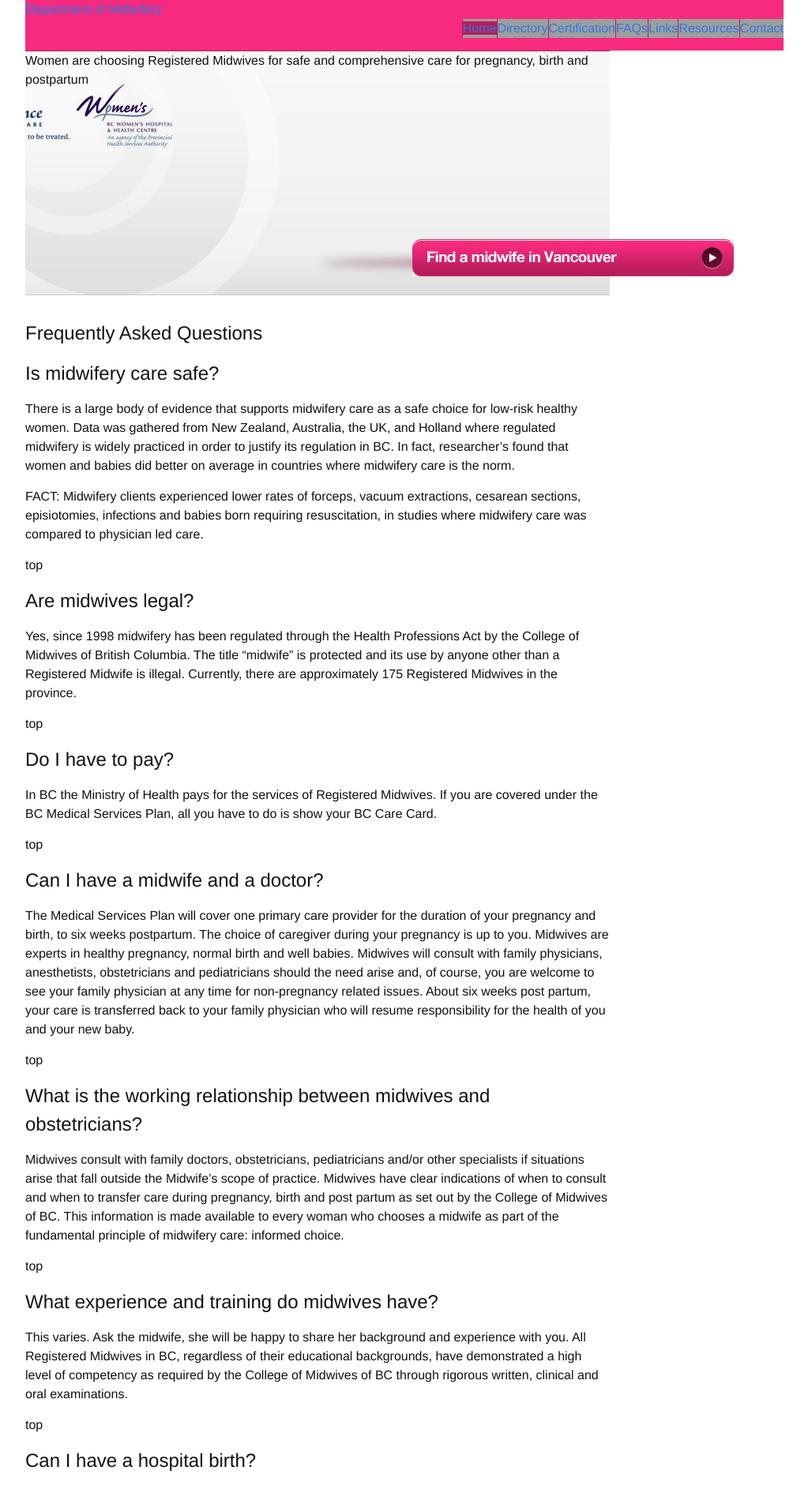
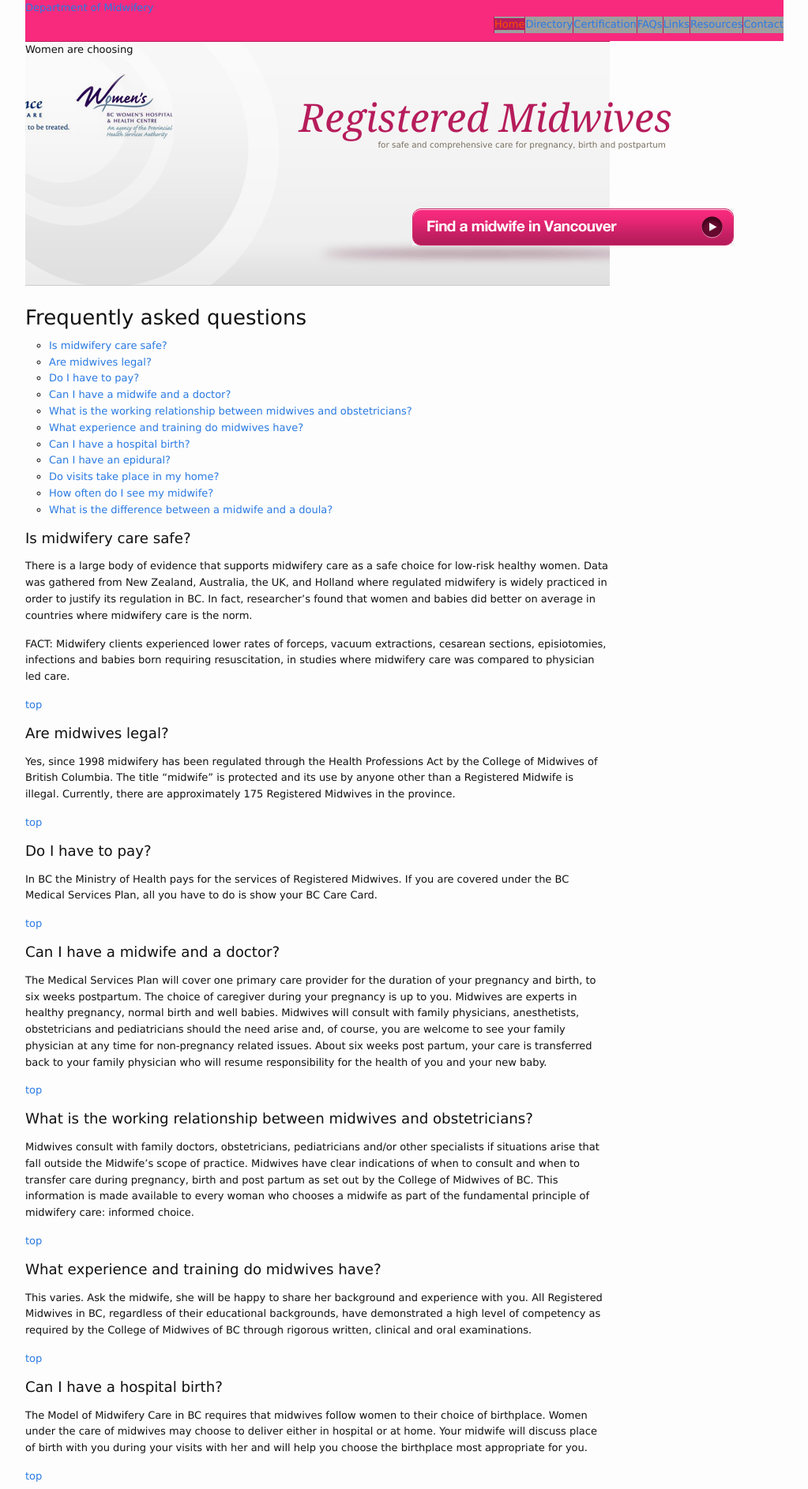
Before and after one commit to cbewza/mw, a Jekyll site: the page built from faqs.md, in a window 1280 px wide. Shown: the top 1886 px of the page at 79% size, without its empty margins (238-1261 px from the left). Built offline with Jekyll 4.4.1, drawn with Linux system fonts in a browser that asks for light colours; grey boxes are pictures that could not be loaded.

Commit message:
More css style changes. Updated FAQs with html.

```diff
--- a/_sass/_base.scss
+++ b/_sass/_base.scss
@@ -17,13 +17,11 @@ body {
     font-family: $base-font-family;
     font-size: $base-font-size;
     line-height: $base-line-height;
-    font-weight: 300;
+    font-weight: normal;
     color: $text-color;
     background-color: $background-color;
     -webkit-text-size-adjust: 100%;
 }
-
-
 
 /**
  * Set `margin-bottom` to maintain vertical rhythm
--- /dev/null
+++ b/_sass/_reset.scss
@@ -0,0 +1,31 @@
+
+/* RESET */
+/* ----------------------------------------- */
+
+/* Global reset */
+/* Based upon 'reset.css' in the Yahoo! User Interface Library: http://developer.yahoo.com/yui */
+*, html, body, div, dl, dt, dd, ul, ol, li, h1, h2, h3, h4, h5, h6, pre, form, label, fieldset, input, p, blockquote, th, td { margin:0; padding:0 }
+table { border-collapse: collapse; border-spacing: 0 }
+fieldset, img { border: 0 }
+address, caption, cite, code, dfn, em, strong, th, var { font-style: normal; font-weight: normal }
+caption, th { text-align: left }
+h1, h2, h3, h4, h5, h6 { font-size: 100%; font-weight: normal }
+q:before, q:after { content:''}
+
+/* Global reset-RESET */
+/* The below restores some sensible defaults */
+strong { font-weight: bold }
+em { font-style: italic }
+a img { border: none } /* Gets rid of IE's blue borders */
+
+/* CLEAR FIX*/
+.clearfix after {content: ".";
+	display: block;
+	height: 0;
+	clear: both;
+	visibility: hidden;}
+.clearfix {display: inline-block;}
+/* Hides from IE-mac \*/
+* html .clearfix { height: 1%;}
+.clearfix {display: block;}
+/* End hide from IE-mac */
--- /dev/null
+++ b/_sass/_typography.scss
@@ -0,0 +1,284 @@
+/*
+
+dark purple #b61c5b
+pink #f72a7d
+
+*/
+
+body {
+	font-family: Lucida Grande, Helvetica Neue, Arial, Helvetica, sans-serif;
+	font-size: 13px;
+	line-height: 1.6em;
+	color: #797060;
+}
+
+h1, h2, h3, h4, h5, h6 {
+	font-weight: normal;
+	padding: 10px 0;
+}
+
+h1 {
+	font-size: 2em;
+}
+
+h2 {
+	font-size: 1.4em;
+}
+
+h3 {
+	font-size: 1.8em;
+	color: #222;
+}
+
+h4 {
+	font-size: 1.6em;
+}
+
+h5 {
+	font-size: 1em;
+}
+
+h6 {
+	font-size: 1.4em;
+}
+
+p {
+	padding: 0 0 20px 0;
+}
+
+.directory p {
+	padding: 0 0 10px 0;
+}
+
+.current {
+	color: #ff4D00;
+}
+
+a {
+	color: #5b5345;
+}
+
+ahover {
+	color: #b61c5b;
+}
+
+li {
+	list-style: circle;
+}
+
+
+ MAIN MENU
+
+
+ul#nav li a {
+	color: white;
+	text-decoration: none;
+	font-size: 1em;
+    padding: 16px;
+    display: block;
+    text-transform: uppercase;
+    text-shadow: 0 1px 1px #b61c5b;
+}
+
+ LOGO
+
+
+span#logo a {
+	float: left;
+	display: block;
+	overflow: hidden;
+	outline: none;
+	text-decoration: none;
+	color: white;
+	font-size: 1.6em;
+	line-height: 2.6em;
+	text-indent: 40px;
+	text-shadow: 0 1px 1px #b61c5b;
+}
+
+ HOME PAGE
+
+
+.tagline1 {
+	position: absolute;
+	font-size: 1.2em;
+	margin: 55px 0 0 260px;
+	color: #797060;
+}
+
+.tagline2 {
+	position: absolute;
+	font-size: 3.8em;
+	margin: 85px 0 0 210px;
+	color: #b61c5b;
+	font-weight: 300;
+  font-style: italic;
+  font-family: Georgia, serif;
+}
+
+.tagline3 {
+	position: absolute;
+	font-size: 0.8em;
+	margin: 120px 0 0 310px;
+	color: #797060;
+}
+
+
+
+ MAIN CONTENT
+
+
+section ul {
+	padding: 0 0 20px 0;
+}
+
+.safe, .and, .comprehensive, .forpregnancy, .tofinda, .midwifein, .contactany, .listedhere, .choiceof, .hospitalbirth, .or, .homebirth, .allcosts, .covered, .byyour, .healthcare {
+	position: absolute;
+}
+
+.safe {
+	font-size: 2.2em;
+  color: #797060;
+  margin: 50px 0 0 140px;
+}
+
+.and {
+	font-size: 7em;
+  color: #b61c5b;
+  margin: 85px 0 0 80px;
+  font-weight: 300;
+  font-style: italic;
+  font-family: Georgia, serif;
+}
+
+.comprehensive {
+	font-size: 2em;
+  color: #797060;
+  margin: 140px 0 0 50px;
+}
+
+.forpregnancy {
+	font-size: 1.2em;
+  color: #797060;
+  margin: 170px 0 0 30px;
+}
+
+aside span.tagline3 {
+	font-size: 0.9em;
+  color: #797060;
+}
+
+.tofinda {
+	font-size: 1.6em;
+  color: #797060;
+  margin: 60px 0 0 140px;
+}
+
+.midwifein {
+	font-size: 2.6em;
+  color: #b61c5b;
+  margin: 85px 0 0 -70px;
+  font-weight: 300;
+  font-style: italic;
+  font-family: Georgia, serif;
+}
+
+.contactany {
+	font-size: 1.2em;
+  color: #797060;
+  margin: 120px 0 0 -50px;
+}
+
+.listedhere {
+	font-size: 1.2em;
+  color: #797060;
+  margin: 145px 0 0 30px;
+}
+
+
+.choiceof {
+	font-size: 1.6em;
+  color: #797060;
+  margin: 55px 0 0 90px;
+}
+
+.hospitalbirth {
+	font-size: 2em;
+  color: #797060;
+  margin: 85px 0 0 80px;
+}
+
+.or {
+	font-size: 5em;
+  color: #b61c5b;
+  margin: 115px 0 0 120px;
+  font-weight: 300;
+  font-style: italic;
+  font-family: Georgia, serif;
+}
+
+.homebirth {
+	font-size: 2em;
+  color: #797060;
+  margin: 155px 0 0 100px;
+}
+
+
+
+
+
+.allcosts {
+	font-size: 1.6em;
+  color: #797060;
+  margin: 55px 0 0 70px;
+}
+
+.covered {
+	font-size: 4em;
+  color: #b61c5b;
+  margin: 85px 0 0 50px;
+  font-weight: 300;
+  font-style: italic;
+  font-family: Georgia, serif;
+}
+
+.byyour {
+	font-size: 1.6em;
+  color: #797060;
+  margin: 125px 0 0 120px;
+}
+
+.healthcare {
+	font-size: 2em;
+  color: #797060;
+  margin: 150px 0 0 100px;
+}
+
+
+ FOOTER
+
+
+#footer {
+	font-size: 0.8em;
+	color: #777;
+}
+
+ul#footer-col h6 {
+	padding: 0px 0 5px 0;
+	margin: 0px 0 5px 0;
+	color: #777;
+	border-bottom: 1px #ddd;
+	border-bottom-style: double;
+	font-weight: normal;
+	font-size: 1.4em;
+	text-transform: uppercase;
+}
+
+#footer a {
+	text-decoration: none;
+	color: #777;
+}
+
+ul.footer-nav ahover {
+	color: #ff4d00;
+}
--- a/css/main.scss
+++ b/css/main.scss
@@ -7,10 +7,10 @@
 
 
 // Our variables
-$base-font-family: Helvetica, Arial, sans-serif;
-$base-font-size:   16px;
+$base-font-family: Lucida Grande, Helvetica Neue, Arial, Helvetica, sans-serif;
+$base-font-size:   13px;
 $small-font-size:  $base-font-size * 0.875;
-$base-line-height: 1.5;
+$base-line-height: 1.6em;
 
 $spacing-unit:     30px;
 
@@ -46,7 +46,9 @@ $on-laptop:        800px;
 
 // Import partials from `sass_dir` (defaults to `_sass`)
 @import
-        "base",
+        "reset",
+        "typography",
         "layout",
-        "syntax-highlighting"
+        "base"//,
+  //        "syntax-highlighting"
 ;
--- a/faqs.md
+++ b/faqs.md
@@ -3,72 +3,108 @@ layout: page
 title: FAQS
 permalink: /faqs/
 ---
-# Frequently Asked Questions
 
-## Is midwifery care safe?
+#Frequently asked questions
+<ul>
+<li><a href="#1">Is midwifery care safe?</a></li>
+<li><a href="#2">Are midwives legal?</a></li>
+<li><a href="#3">Do I have to pay?</a> </li>
+<li><a href="#4">Can I have a midwife and a doctor?</a></li>
+<li><a href="#5">What is the working relationship between midwives and obstetricians?</a></li>
+<li><a href="#6">What experience and training do midwives have?</a></li>
+<li><a href="#7">Can I have a hospital birth?</a></li>
+<li><a href="#8">Can I have an epidural?</a></li>
+<li><a href="#9">Do visits take place in my home?</a></li>
+<li><a href="#10">How often do I see my midwife?</a></li>
+<li><a href="#11">What is the difference between a midwife and a doula?</a></li>
+</ul>
 
+<a name="1"></a>
+<h2>Is midwifery care safe?</h2>
 There is a large body of evidence that supports midwifery care as a safe choice for low-risk healthy women. Data was gathered from New Zealand, Australia, the UK, and Holland where regulated midwifery is widely practiced in order to justify its regulation in BC. In fact, researcher's found that women and babies did better on average in countries where midwifery care is the norm.
 
 FACT: Midwifery clients experienced lower rates of forceps, vacuum extractions, cesarean sections, episiotomies, infections and babies born requiring resuscitation, in studies where midwifery care was compared to physician led care.
 
-top
+<p class="right">
+<a href="#top">top</a>
+</p>
 
-## Are midwives legal?
-
+<a name="2"></a>
+<h2>Are midwives legal?</h2>
 Yes, since 1998 midwifery has been regulated through the Health Professions Act by the College of Midwives of British Columbia. The title "midwife" is protected and its use by anyone other than a Registered Midwife is illegal. Currently, there are approximately 175 Registered Midwives in the province.
 
-top
+<p class="right">
+<a href="#top">top</a>
+</p>
 
-## Do I have to pay?
-
+<a name="3"></a>
+<h2>Do I have to pay?</h2>
 In BC the Ministry of Health pays for the services of Registered Midwives. If you are covered under the BC Medical Services Plan, all you have to do is show your BC Care Card.
 
-top
+<p class="right">
+<a href="#top">top</a>
+</p>
 
-## Can I have a midwife and a doctor?
-
+<a name="4"></a>
+<h2>Can I have a midwife and a doctor?</h2>
 The Medical Services Plan will cover one primary care provider for the duration of your pregnancy and birth, to six weeks postpartum. The choice of caregiver during your pregnancy is up to you. Midwives are experts in healthy pregnancy, normal birth and well babies. Midwives will consult with family physicians, anesthetists, obstetricians and pediatricians should the need arise and, of course, you are welcome to see your family physician at any time for non-pregnancy related issues. About six weeks post partum, your care is transferred back to your family physician who will resume responsibility for the health of you and your new baby.
 
-top
+<p class="right">
+<a href="#top">top</a>
+</p>
 
-## What is the working relationship between midwives and obstetricians?
-
+<a name="5"></a>
+<h2>What is the working relationship between midwives and obstetricians?</h2>
 Midwives consult with family doctors, obstetricians, pediatricians and/or other specialists if situations arise that fall outside the Midwife's scope of practice. Midwives have clear indications of when to consult and when to transfer care during pregnancy, birth and post partum as set out by the College of Midwives of BC. This information is made available to every woman who chooses a midwife as part of the fundamental principle of midwifery care: informed choice.
 
-top
+<p class="right">
+<a href="#top">top</a>
+</p>
 
-## What experience and training do midwives have?
-
+<a name="6"></a>
+<h2>What experience and training do midwives have?</h2>
 This varies. Ask the midwife, she will be happy to share her background and experience with you. All Registered Midwives in BC, regardless of their educational backgrounds, have demonstrated a high level of competency as required by the College of Midwives of BC through rigorous written, clinical and oral examinations.
 
-top
+<p class="right">
+<a href="#top">top</a>
+</p>
 
-## Can I have a hospital birth?
-
+<a name="7"></a>
+<h2>Can I have a hospital birth?</h2>
 The Model of Midwifery Care in BC requires that midwives follow women to their choice of birthplace. Women under the care of midwives may choose to deliver either in hospital or at home. Your midwife will discuss place of birth with you during your visits with her and will help you choose the birthplace most appropriate for you.
 
-top
+<p class="right">
+<a href="#top">top</a>
+</p>
 
-## Can I have an epidural?
-
+<a name="8"></a>
+<h2>Can I have an epidural?</h2>
 The appropriate use of a range of natural and pharmaceutical pain relief options, including epidurals, is part of the midwifery scope of care. Paramount in midwifery practice is that women feel respected and supported so that they are able to give birth safely, with power and dignity.
 
-top
+<p class="right">
+<a href="#top">top</a>
+</p>
 
-## Do visits take place in my home?
-
+<a name="9"></a>
+<h2>Do visits take place in my home?</h2>
 Most of your visits will take place in a clinic setting. Occasionally, if a client is ill or otherwise unable to attend a clinic visit, a home visit may be scheduled in the antenatal period. Home visits are also done for early labor assessment, to attend a woman who is choosing to labour at home before transferring to the hospital and, of course, for those women choosing to deliver at home. Following your delivery, regardless of place of birth, midwives provide excellent post partum support and care through a schedule of home visits in the first weeks following the birth. Subsequent visits take place at the clinic, and at six weeks postpartum your care will be transferred back to your family physician. If you do not have a family physician we will help you to find one.
 
-top
+<p class="right">
+<a href="#top">top</a>
+</p>
 
-## How often do I see my midwife?
-
+<a name="10"></a>
+<h2>How often do I see my midwife?</h2>
 Midwifery visit schedules vary among practice groups, but usually visits are begun when pregnancy is confirmed and end when the baby is six weeks of age. Visits every three to five weeks for the first and second trimester are typical. By 30 weeks gestation most midwives begin visiting with their clients every two to three weeks and weekly after 36 weeks until the birth. Visits are usually 30 to 60 minutes long, allowing your midwife to assess your physical health, allow time for informed decision making, and to determine how well you are doing emotionally and psychologically. Between visits there is a midwife on call 24 hours a day that you may telephone with concerns.
 
-top
+<p class="right">
+<a href="#top">top</a>
+</p>
 
-## What is the difference between a midwife and a doula?
-
+<a name="11"></a>
+<h2>What is the difference between a midwife and a doula?</h2>
 Doulas do not provide medical care, and do not deliver babies. Midwives are trained to provide all necessary medical care and ensure the health and well-being of you and your baby. Doulas work as a part of the team, with a midwife or doctor and nurse. Doulas provide continuous emotional and physical support to the labouring woman and her partner, and are a positive addition to the birth team for those couples who desire extra support. There is good evidence demonstrating that the presence of a doula decreases a laboring woman's need for pain medication and improves outcomes.
 
-top
+<p class="right">
+<a href="#top">top</a>
+</p>
```
Also changed, not shown: _posts/2015-07-24-welcome-to-jekyll.markdown (deleted, +0 -25 lines).
